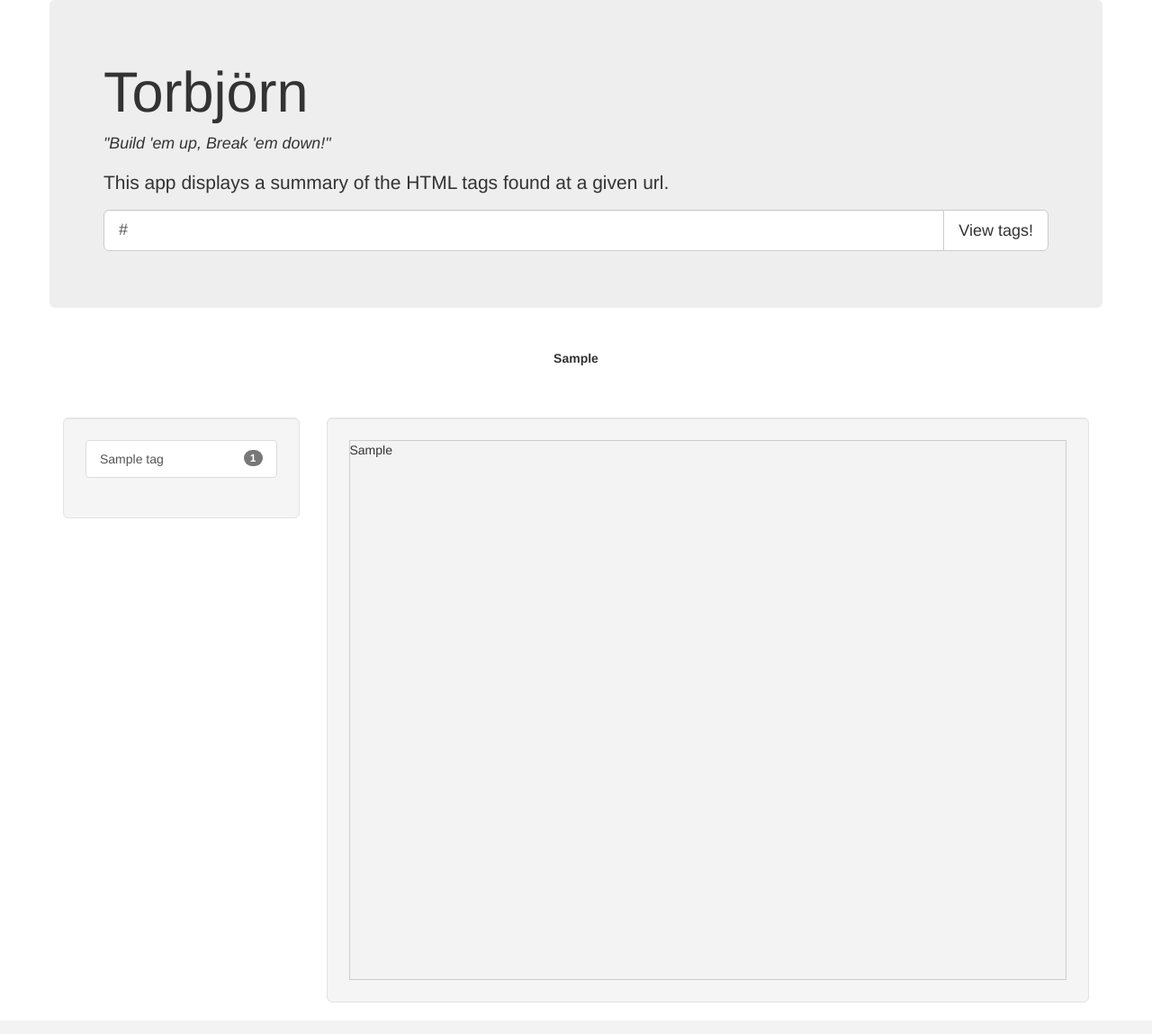
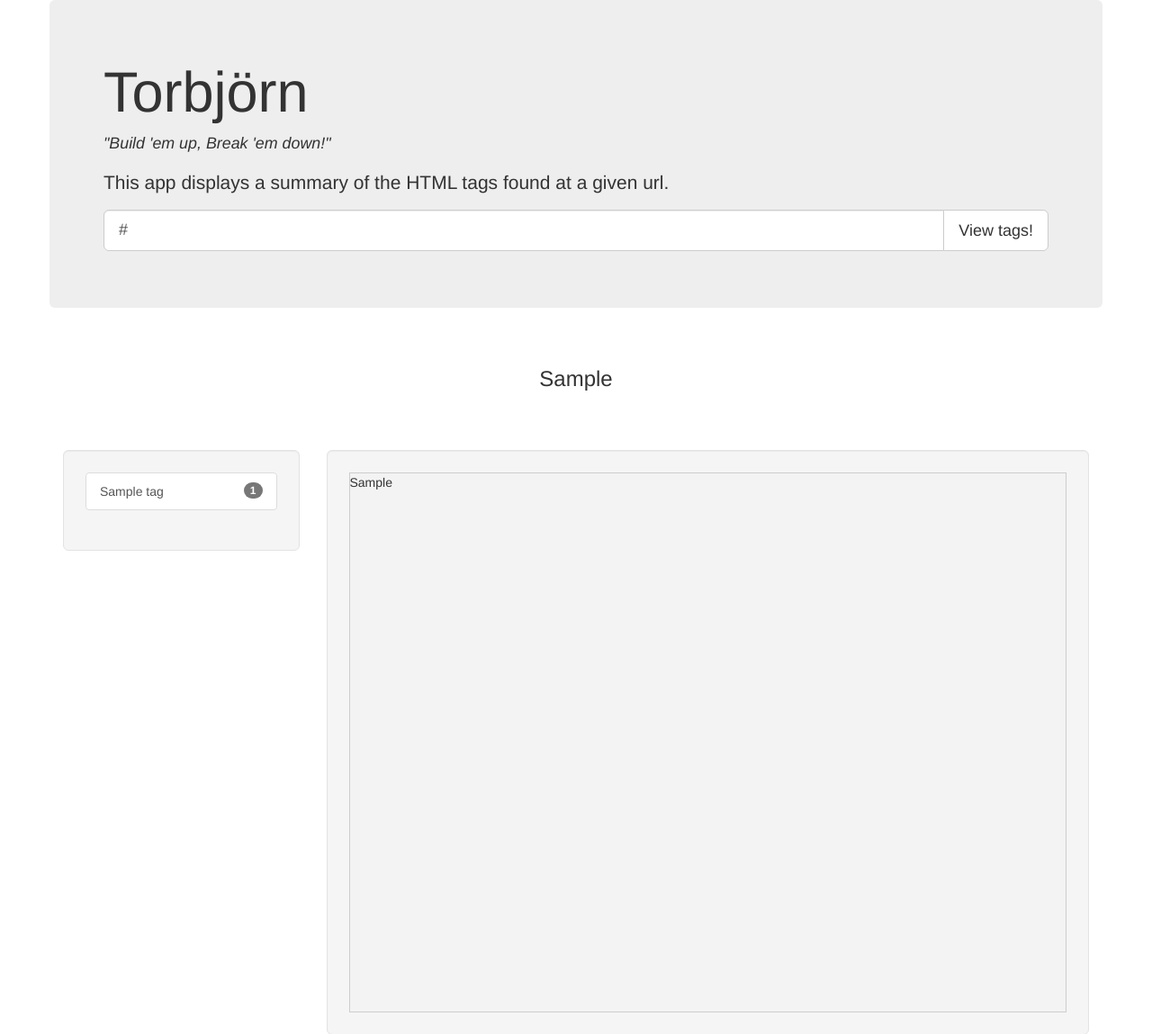
Before and after one commit to gribilly/Torbjorn, a Flask app: template app/templates/index.html in a window 1280 px wide. Shown: the top 1149 px of the page at 90% size. Before the commit the page ends 1114 px from the top, so only its background shows below. Run offline with Flask 2, Linux system fonts and the light colour scheme; the template is opened without the code that fills it: most values are stand-ins (such as "Sample title", 1, 10 or a date in 2020); parts of the project's set-up code (start-up, migrations or seed data) failed here and were passed over; some libraries are stand-ins or nearby versions.

Commit message:
Made the alert text bigger.

```diff
--- a/app/templates/index.html
+++ b/app/templates/index.html
@@ -40,7 +40,7 @@
     <div class="row" >
         <div class="col-sm-12">
             <div class="alert {{ alert_style }}" role="alert">
-                <div style="text-align:center;font-weight:bold;">{{ alert_str }}</div>
+                <div style="text-align:center;font-weight:bold;"><h3>{{ alert_str }}</h3></div>
             </div>
         </div>
     </div>
```
